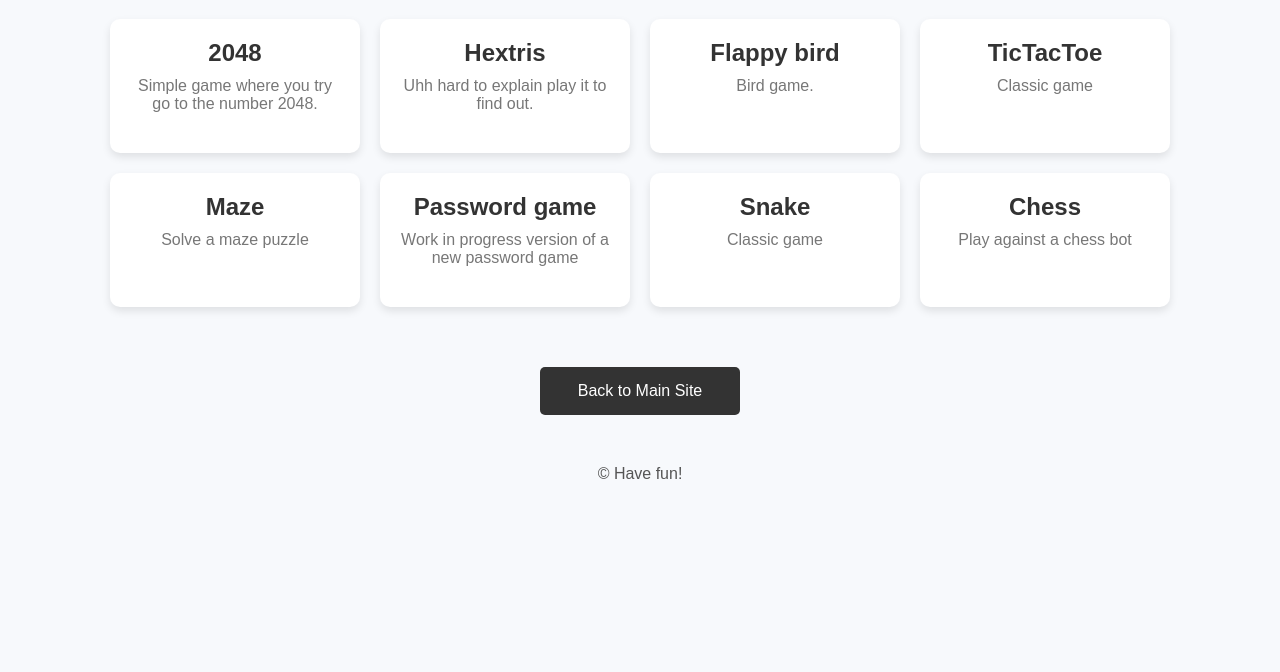
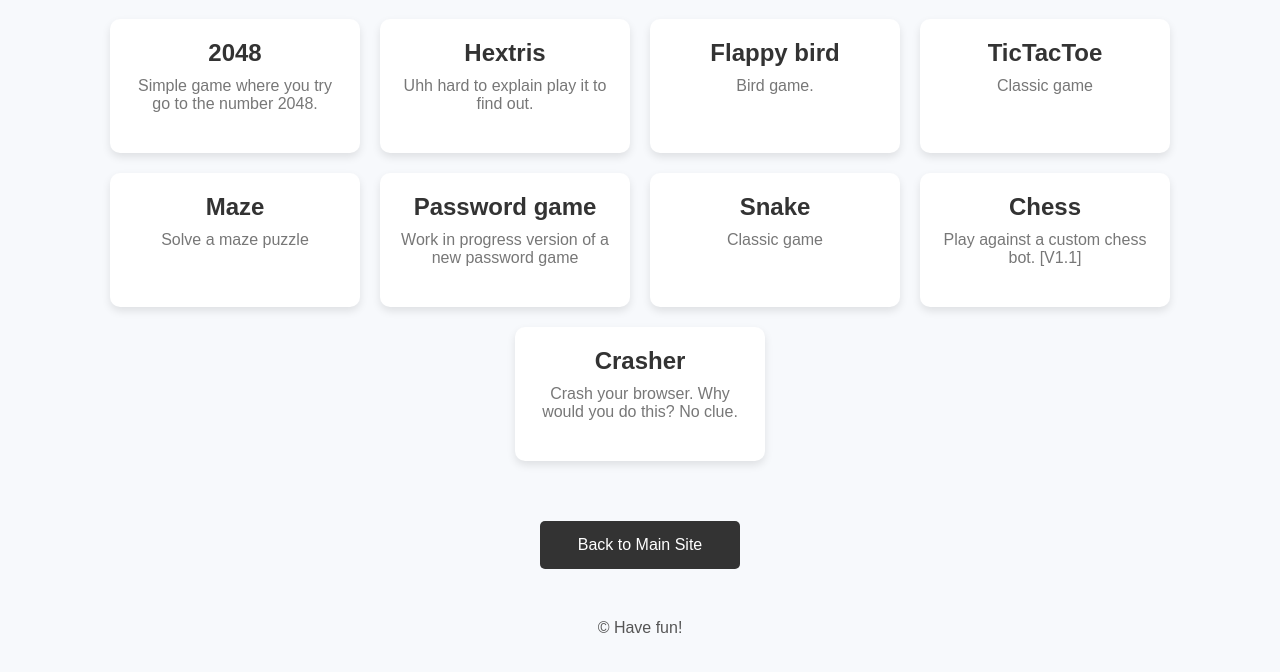
Before and after one commit to Rebypass/JustSchoolWork, a plain HTML site: page Games.html in a window 1280 px wide. Shown: the part 106-778 px from the top of the page. Drawn offline with Linux system fonts and the light colour scheme.

Commit message:
Add crashing "game"

```diff
--- a/Games.html
+++ b/Games.html
@@ -151,7 +151,11 @@
         </a>
         <a href="Games/chess/index.html" class="game-item">
             <h3>Chess</h3>
-            <p>Play against a chess bot</p>
+            <p>Play against a custom chess bot. [V1.1]</p>
+        </a>
+        <a href="Games/Crasher/crash.html" class="game-item">
+            <h3>Crasher</h3>
+            <p>Crash your browser. Why would you do this? No clue.</p>
         </a>
     </div>
 
```
